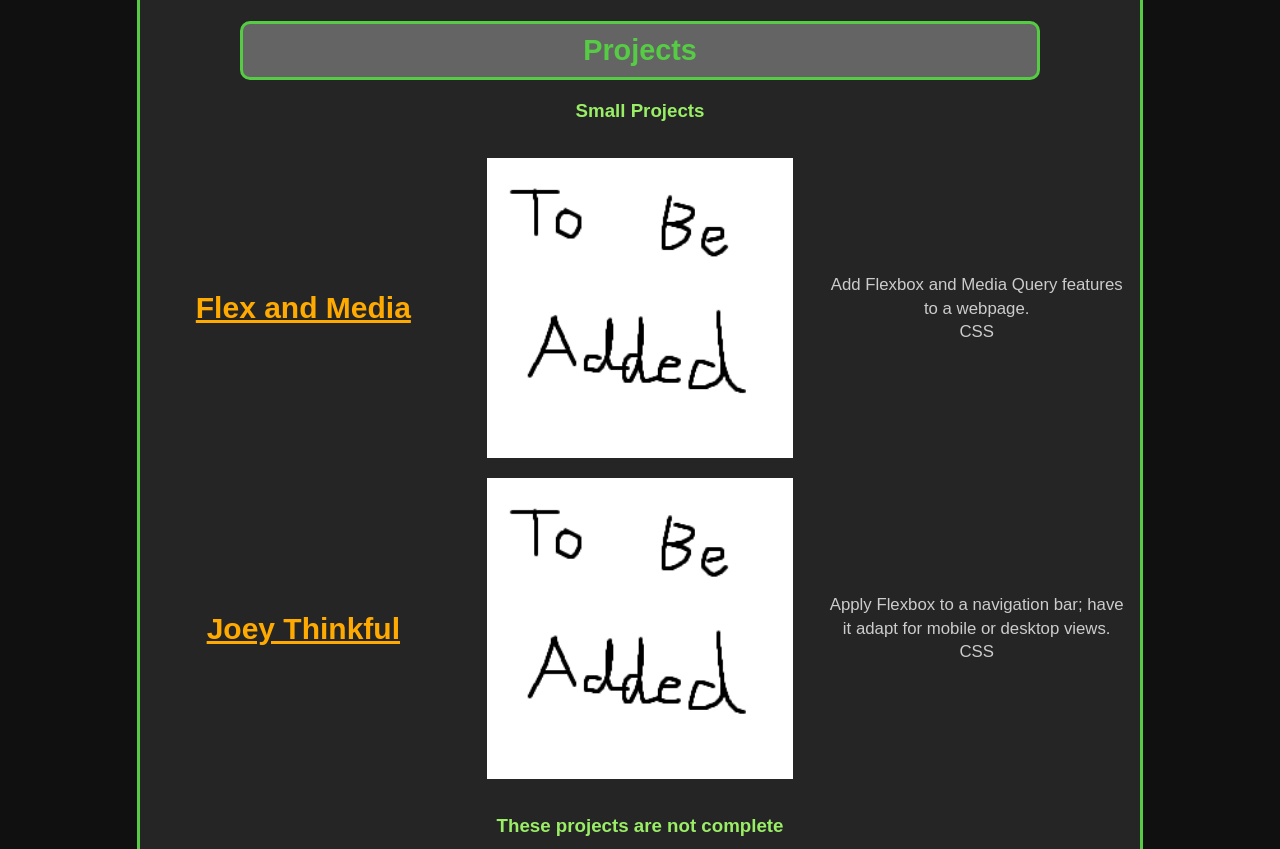
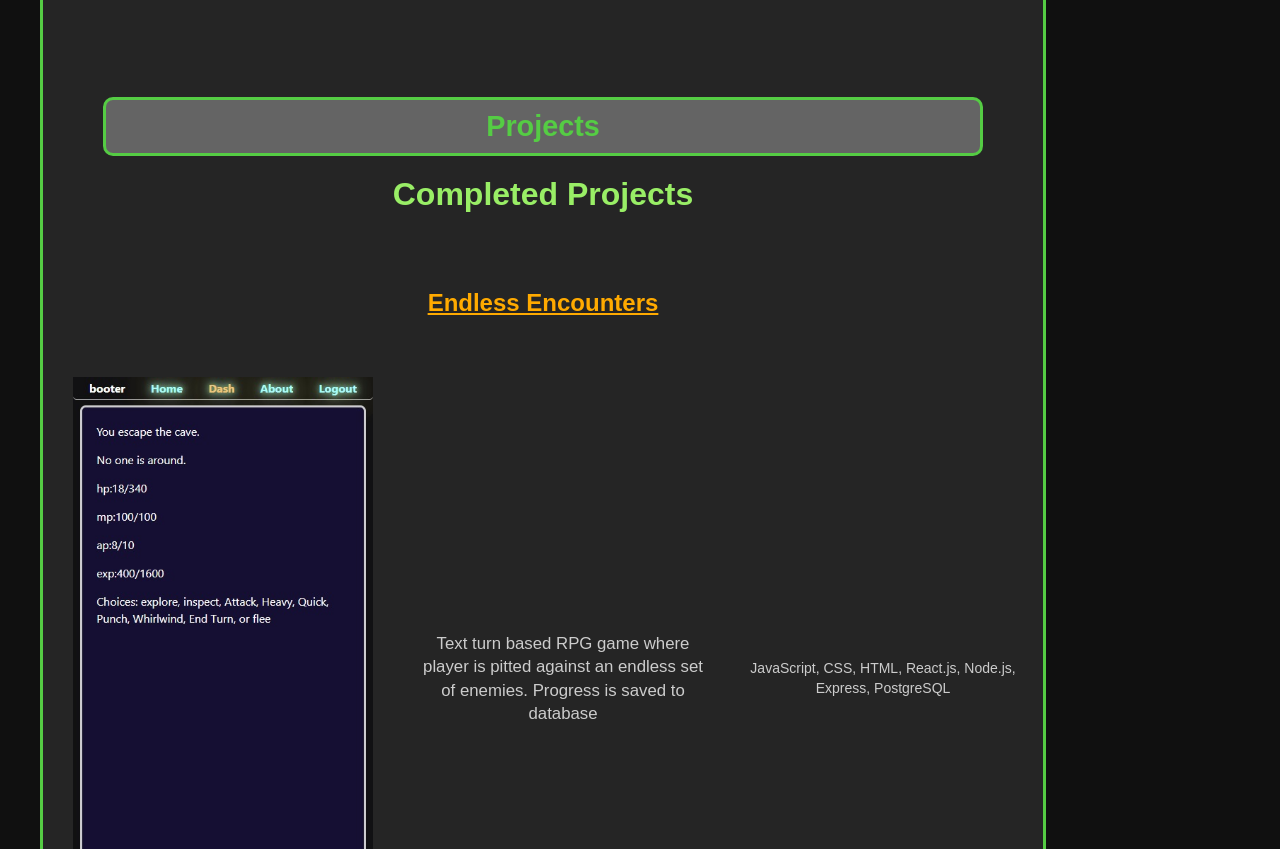
Before and after one commit to scottThinkful/Portfolio, a plain HTML site: page index.html in a window 1280 px wide. Shown: the part 1951-2800 px from the top of the page. Drawn offline with Linux system fonts and the light colour scheme; a script that the page names is missing.

Commit message:
added projects and css alterations

```diff
--- a/index.html
+++ b/index.html
@@ -53,6 +53,10 @@
           <li>Vanilla DOM</li>
           <li>JQuery</li>
           <li>React</li>
+          <li>Node.js</li>
+          <li>Express</li>
+          <li>SQL</li>
+          <li>PostgreSQL</li>
         </ul>
         <h3>Location</h3>
         <p>Currently, I live in Olympia of Washington</p>
@@ -89,39 +93,45 @@
       <!--List of Projects Section-->
       <section id="projects" class="darker">
         <div class="border-wrap-green"><h2>Projects</h2></div>
-        <h3>Small Projects</h3>
+        <h3 class="project-completion-header">Completed Projects</h3>
 
           <ol class="project-group">
             <li class="project-item">
-                <h4 class="col"><a href="https://scottwhiteman.github.io/FlexAssignment/">Flex and Media</a></h4>
-                <img src="img/missing.png" alt="missing" width="300" class="col">
-                <p class="col">Add Flexbox and Media Query features to a webpage.  <br/>CSS</p>
+              <h4 class="project-title"><a href="https://github.com/Nvlt/endless_encounters_client" target="_blank">Endless Encounters</a></h4>
+              <div class="project-container">
+                <img src="img/endless.jpg" alt="missing" width="300" class="col">
+                <p class="col">Text turn based RPG game where player is pitted against an endless set of enemies.  Progress is saved to database</p>
+                <p class="col tech">JavaScript, CSS, HTML, React.js, Node.js, Express, PostgreSQL</p>
+              </div>
+              <hr/>
             </li>
             <li class="project-item">
-                <h4 class="col"><a href="https://scottwhiteman.github.io/JoeyThinkful/">Joey Thinkful</a></h4>
-                <img src="img/missing.png" alt="missing" width="300" class="col">
-                <p class="col">Apply Flexbox to a navigation bar; have it adapt for mobile or desktop views.  <br/>CSS</p>
+              <h4 class="project-title"><a href="https://github.com/scottWhiteman/Color-Game-Capstone" target="_blank">Color Game</a></h4>
+              <div class="project-container">
+                <img src="img/colorgame.jpg" alt="missing" width="300" class="col">
+                <p class="col">Color game where player must choose colors matching given condition.  Gain score until incorrect answer is picked</p>
+                <p class="col tech">JavaScript, CSS, HTML, React.js, Node.js, Express, PostgreSQL</p>
+              </div>
+              <hr/>
             </li>
-          </ol>
 
-        <h3>These projects are not complete</h3>
+            <li class="project-item">
+              <h4 class="project-title"><a href="https://github.com/scottWhiteman/spaced-repetition" target="_blank">Spaced Repetition</a></h4>
+              <div class="project-container">
+                <img src="img/spacedrep.jpg" alt="missing" width="300" class="col">
+                <p class="col">Language learning app that flash cards language words, utilizing spaced repetition method</p>
+                <p class="col tech">JavaScript, CSS, HTML, React.js, Node.js, Express, PostgreSQL</p>
+              </div>
+              <hr/>
+            </li>
 
-          <ol class="project-group">
             <li class="project-item">
-                <h4 class="col">
-                  <a href="https://github.com/scottWhiteman">Connect Four</a><br/>
-                  <span class="incomplete">(incomplete)</span>
-                </h4>
-                <img src="img/missing.png" alt="missing" width="300" class="col">
-                <p class="col">Connect Four against random AI.  Will mostly be JS and CSS</p>
-            </li>
-            <li class="project-item">
-                <h4 class="col">
-                  <a href="https://github.com/scottWhiteman">CSS Windows</a><br/>
-                  <span class="incomplete">(incomplete)</span>
-                </h4>
-                <img src="img/missing.png" alt="missing" width="300" class="col">
-                <p class="col">3D like windows using mostly CSS, with some JS</p>
+              <h4 class="project-title"><a href="https://github.com/scottWhiteman/scott-bookmarks-app" target="_blank">Website Bookmarks</a></h4>
+              <div class="project-container">
+                <img src="img/bookmarks.jpg" alt="missing" width="300" class="col">
+                <p class="col">Simple bookmark saving app with rating system</p>
+                <p class="col tech">JavaScript, CSS, HTML, Node.js, Express</p>
+              </div>
             </li>
           </ol>
       </section>
@@ -134,7 +144,7 @@
         <p>If you would like to contact me, you can use either of the links below!</p>
         <ul class="contact-list">
           <li>
-            <a href="https://linkedln.com/in/scottwhiteman" target="_blank">Linkedln</a>
+            <a href="https://www.linkedin.com/in/scott-whiteman-as-software-development/" target="_blank">Linkedln</a>
           </li>
           <li>
             <a href="https://github.com/scottWhiteman" target="_blank">GitHub</a>
--- a/style.css
+++ b/style.css
@@ -61,6 +61,9 @@ h2 {
 h3 {
   color: #9e6;
   padding: 0 20px 0 20px;
+}
+h4 {
+  color: #9e6;
 }
 p {
   font-size: 1.05em;
@@ -152,10 +155,11 @@ section h4 {
   padding-left: 0;
 }
 .border-wrap-green {
+  min-width: 100px;
   padding-top: 10px;
   padding-bottom: 10px;
-  margin-left: 100px;
-  margin-right: 100px;
+  margin-left: 60px;
+  margin-right: 60px;
   background: #646464;
   border: 3px solid #5c4;
   border-radius: 10px;
@@ -164,8 +168,8 @@ section h4 {
 .border-wrap-yellow {
   padding-top: 10px;
   padding-bottom: 10px;
-  margin-left: 100px;
-  margin-right: 100px;
+  margin-left: 60px;
+  margin-right: 60px;
   background: #646464;
   border: 3px solid #eb1;
   border-radius: 10px;
@@ -195,6 +199,11 @@ section h4 {
 }
 
 /*flexbox groups*/
+.project-container {
+  display: flex;
+  flex-direction: column;
+}
+
 .project-group {
   display: flex;
   flex-direction: column;
@@ -209,9 +218,22 @@ section h4 {
   padding: 0;
 }
 
-.project-item h4 {
-  font-size: 30px;
+.project-container h4 {
+  font-size: 24px;
   margin: 20px 10px;
+}
+
+.project-container img {
+  margin: auto;
+}
+
+.project-completion-header {
+  font-size: 32px;
+}
+.project-title {
+  display: inline-block;
+  font-size: 24px;
+  margin: 50px auto;
 }
 
 .incomplete {
@@ -226,9 +248,17 @@ section h4 {
   margin-right: 10px
 }
 
+.project-container .tech {
+  margin-top: 30px;
+  font-size: 14px;
+}
+
 /*media query for desktop*/
 @media all and (min-width: 600px)
 {
+  main {
+    margin: auto 40px;
+  }
   /*about me*/
   .flex-group {
     display: flex;
@@ -243,12 +273,23 @@ section h4 {
   .project-item p {
     margin: auto 10px;
   }
-  .project-item {
+  .project-item h4 {
+    margin: 50px auto;
+  }
+  .project-container img {
+    max-width: 30%;
+  }
+  .project-container {
     display: flex;
     flex-direction: row;
   }
-  .project-item h4 {
-    margin: auto;
+  .project-container > p, .project-container > img {
+    margin: auto 20px;
+  }
+
+  .project-container .tech {
+    margin-top: auto;
+    font-size: 14px;
   }
 }
 
@@ -279,6 +320,7 @@ nav ul {
 }
 
 nav li {
+  font-size: 16px;
   float: left;
   border-right: 3px solid #eb1;
 }
@@ -287,7 +329,7 @@ nav li a {
   display: block;
   color: white;
   text-align: center;
-  padding: 14px 16px;
+  padding: 12px 14px;
   text-decoration: none;
 }
 
```
Also changed, not shown: img/bookmarks.jpg (added), img/colorgame.jpg (added), img/endless.jpg (added), img/spacedrep.jpg (added).
